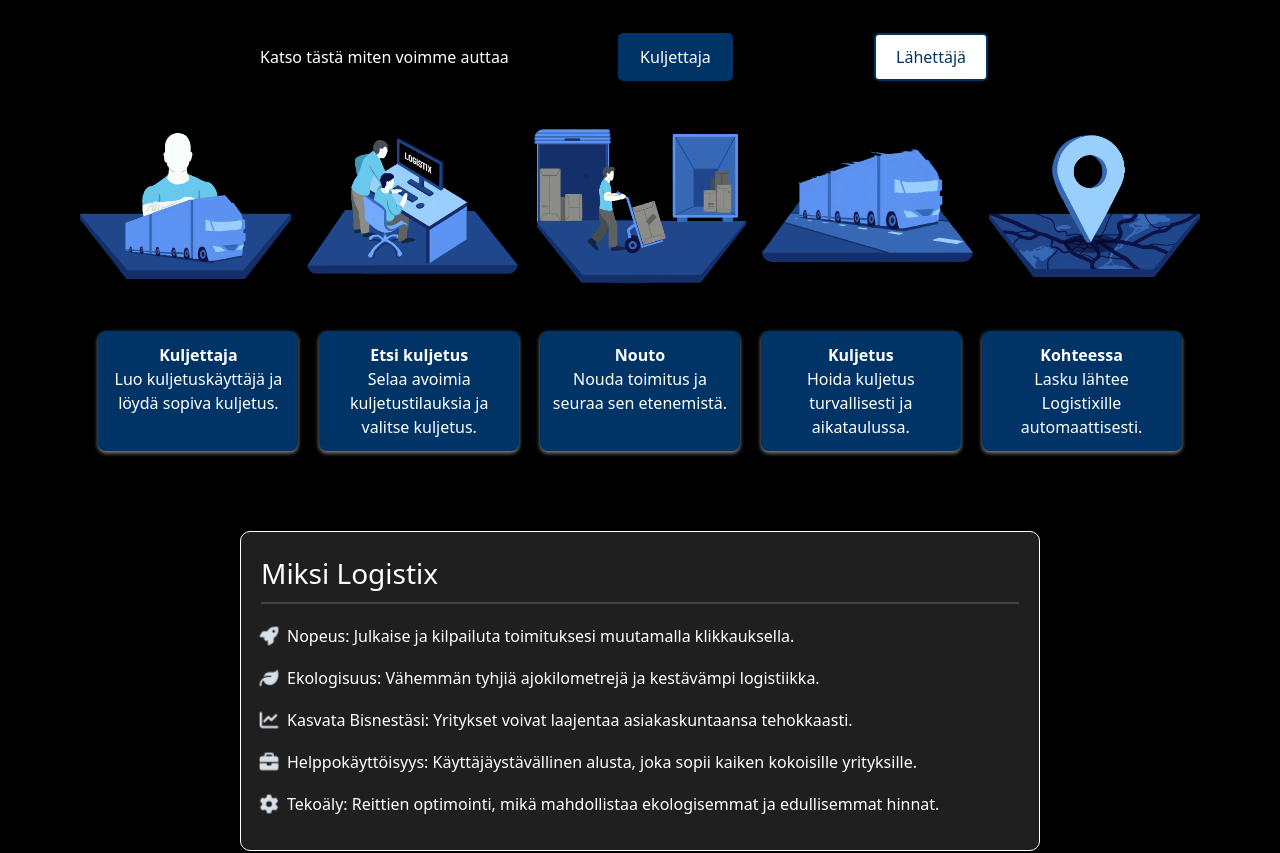
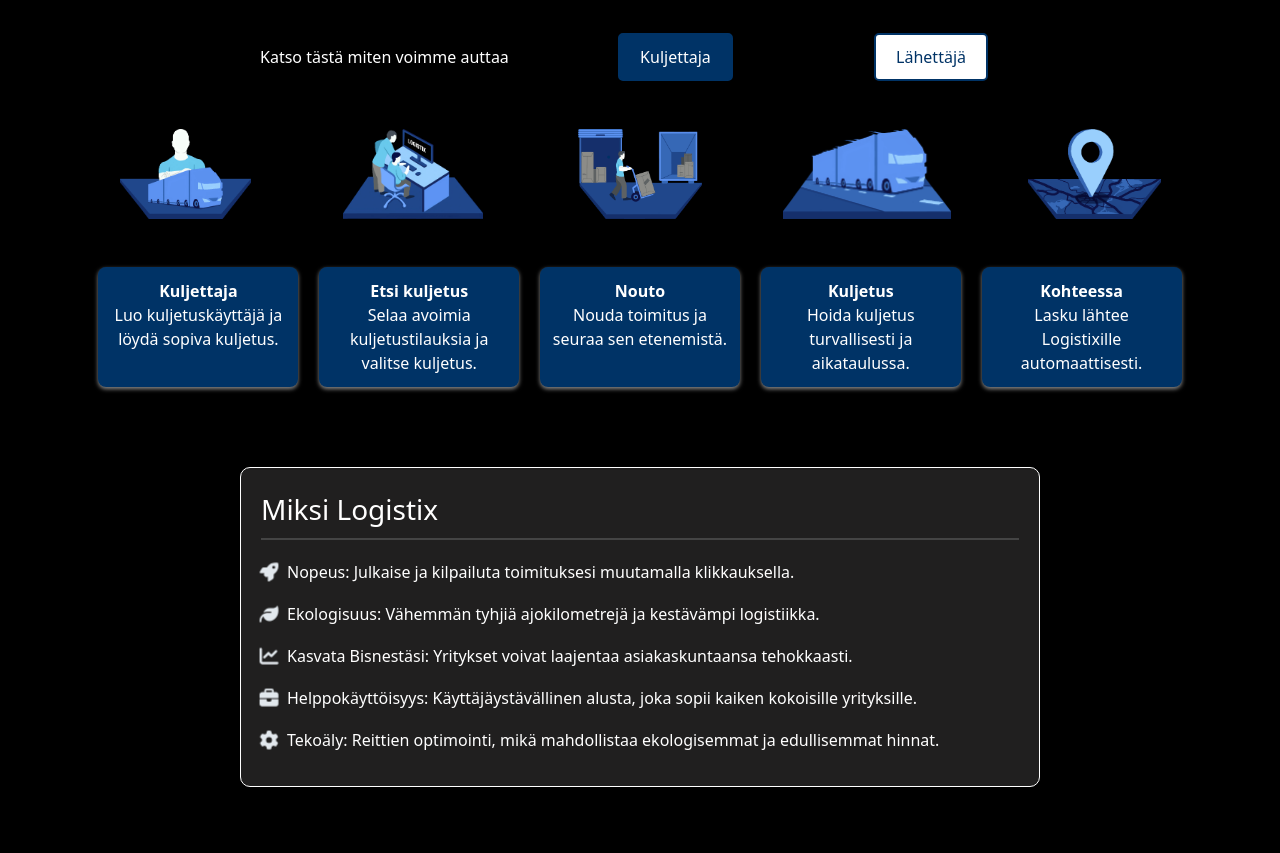
Before and after one commit to thahertech/logistics-platform, a Next.js app: page /yrityksille in a window 1280 px wide. Shown: the part 1020-1873 px from the top of the page. Built offline with nearby package versions, Linux system fonts and the light colour scheme.

Commit message:
updates to styling

```diff
--- a/src/app/Styles/page.module.css
+++ b/src/app/Styles/page.module.css
@@ -131,14 +131,14 @@
 .imageContainer img {
   width: 100%;
   max-width: 800px;
-  height: auto;
   margin: 0 auto;
+  max-height: 90px;
 }
 
 .customerImage {
   display: block;
   margin: 0 auto;
-  max-height: 200px;
+  max-height: 80px;
   object-fit: contain;
 }
 
```
